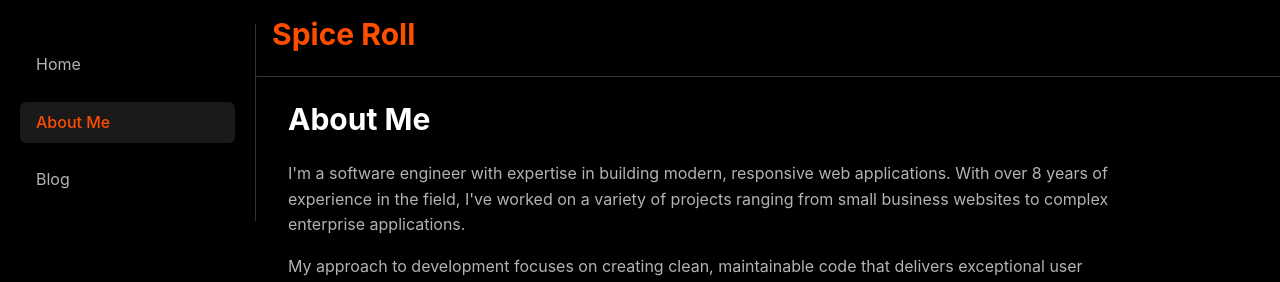
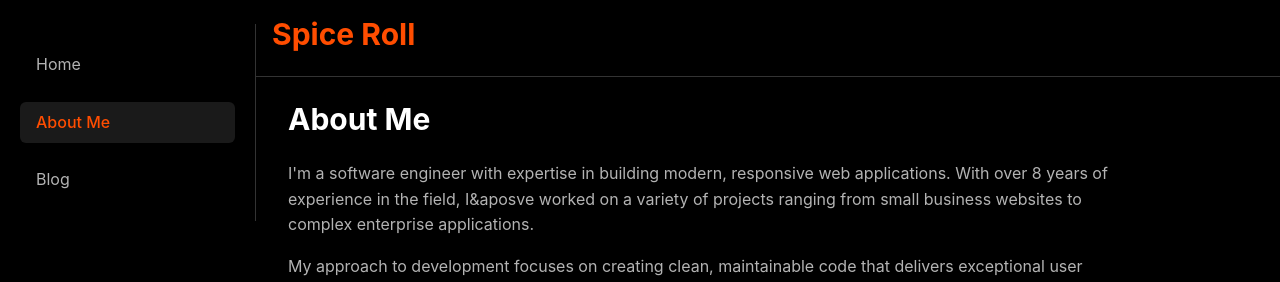
Before and after one commit to bwSpiceBall/spiceRoll, a React (Vite) app: page /about in a window 1280 px wide. Shown: the top 282 px of the page. Built offline with nearby package versions, Linux system fonts and the light colour scheme.

Commit message:
fix: escape apostrophes to clear linter errors

```diff
--- a/src/components/Pages/About.tsx
+++ b/src/components/Pages/About.tsx
@@ -5,8 +5,8 @@ const About = () => {
                 <h1 className="text-3xl font-bold text-light mb-6">About Me</h1>
                 <div className="space-y-4">
                     <p className="text-light-100">
-                        I'm a software engineer with expertise in building modern, responsive web applications.
-                        With over 8 years of experience in the field, I've worked on a variety of projects
+                        I&apos;m a software engineer with expertise in building modern, responsive web applications.
+                        With over 8 years of experience in the field, I&aposve worked on a variety of projects
                         ranging from small business websites to complex enterprise applications.
                     </p>
                     <p className="text-light-100">
--- a/src/components/Pages/FrontPage.tsx
+++ b/src/components/Pages/FrontPage.tsx
@@ -11,7 +11,7 @@ const FrontPage = () => {
                 <div className="mb-10 h-1 w-16 bg-primary mx-auto"></div>
 
                 <p className="max-w-2xl text-center text-lg text-light-100 leading-relaxed">
-                    Hi, I'm a Software Engineer focusing on full stack development with a passion for
+                    Hi, I&apos;m a Software Engineer focusing on full stack development with a passion for
                     excellent user experiences. I specialize in building scalable, maintainable
                     applications with a strong emphasis on code quality and scalability.
                     <br /><br />
```
